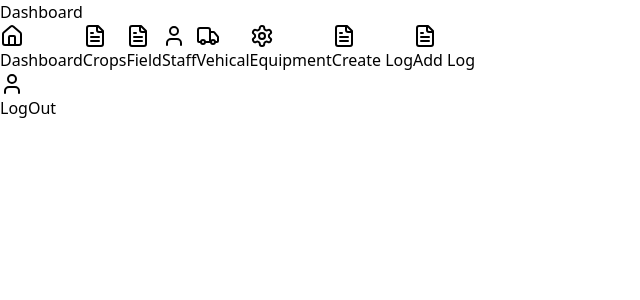
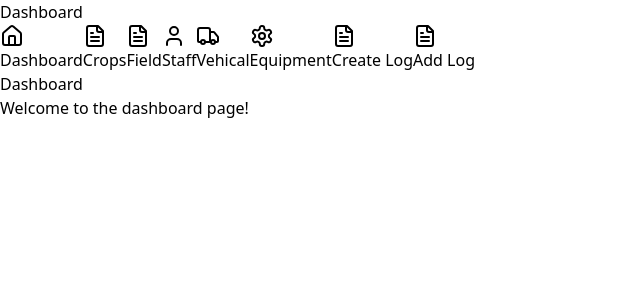
Before and after one commit to DonShanilka/greenShadow_react_frontEnd, a React (Vite) app: page / in a window 1280 px wide. Shown: the top 300 px of the page, without its empty margins (0-640 px from the left). Built offline with nearby package versions, Linux system fonts and the light colour scheme.

Commit message:
Update side bar

```diff
--- a/src/components/Sidebar.tsx
+++ b/src/components/Sidebar.tsx
@@ -1,5 +1,15 @@
 import React, { useState } from 'react';
 import { Home, FileText, User, Settings, Truck } from 'lucide-react';
+
+// Import Pages
+import DashboardPage from '../pages/DashboardPage';
+import CropsPage from '../pages/CropsPage';
+import FieldPage from '../pages/FieldPage';
+import StaffPage from '../pages/StaffPage';
+import VehicalPage from '../pages/VehicalPage';
+import EquipmentPage from '../pages/EquipmentPage';
+import CreateLogPage from '../pages/CreateLogPage';
+import AddLogPage from '../pages/AddLogPage';
 
 interface NavItemProps {
   icon: React.ReactNode;
@@ -14,9 +24,7 @@ const NavItem: React.FC<NavItemProps> = ({ icon, text, isActive, onClick }) => (
     className={`flex items-center w-full px-4 py-2 my-1 text-sm rounded-lg hover:bg-gray-100 transition-colors
       ${isActive ? 'bg-gray-100 text-green-600' : 'text-gray-700'}`}
   >
-    <span className="w-5 h-5 mr-3">
-      {icon}
-    </span>
+    <span className="w-5 h-5 mr-3">{icon}</span>
     {text}
   </button>
 );
@@ -24,8 +32,33 @@ const NavItem: React.FC<NavItemProps> = ({ icon, text, isActive, onClick }) => (
 const Sidebar = () => {
   const [activePage, setActivePage] = useState('dashboard');
 
+  // Function to render the active page
+  const renderActivePage = () => {
+    switch (activePage) {
+      case 'dashboard':
+        return <DashboardPage />;
+      case 'crops':
+        return <CropsPage />;
+      case 'field':
+        return <FieldPage />;
+      case 'staff':
+        return <StaffPage />;
+      case 'vehical':
+        return <VehicalPage />;
+      case 'equipment':
+        return <EquipmentPage />;
+      case 'create-log':
+        return <CreateLogPage />;
+      case 'add-log':
+        return <AddLogPage />;
+      default:
+        return <DashboardPage />;
+    }
+  };
+
   return (
-    <div className="w-60 h-screen bg-white border-r border-gray-200 flex flex-col">
+    <div className="flex h-screen">
+      <div className="w-60 bg-white border-r border-gray-200 flex flex-col">
         <div className="p-4">
           <h1 className="text-xl font-semibold">Dashboard</h1>
         </div>
@@ -80,15 +113,9 @@ const Sidebar = () => {
             onClick={() => setActivePage('add-log')}
           />
         </nav>
+      </div>
 
-      <div className="p-4 border-t border-gray-200">
-        <NavItem
-          icon={<User className="w-5 h-5" />}
-          text="LogOut"
-          isActive={activePage === 'logout'}
-          onClick={() => setActivePage('logout')}
-        />
-      </div>
+      <div className="flex-1">{renderActivePage()}</div>
     </div>
   );
 };
```
Lines whose indentation alone changed are shown as unchanged.
